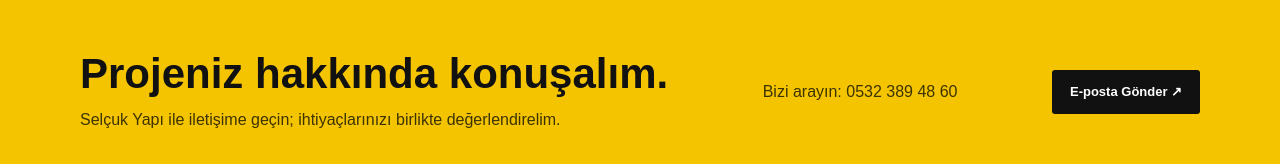
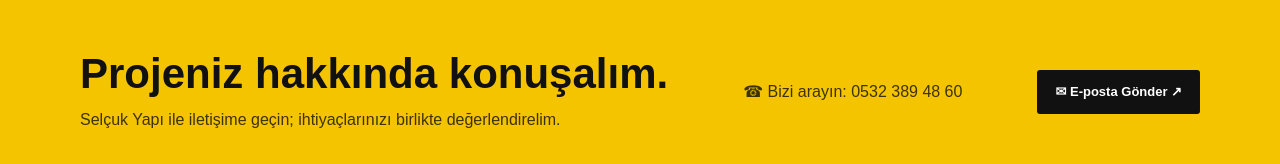
Before and after one commit to batuhanselcuk11-oss/selcuk-yapi, a plain HTML site: page index.html in a window 1280 px wide. Shown: the part 3928-4092 px from the top of the page. Drawn offline with Linux system fonts and the light colour scheme.

Commit message:
Update index.html

```diff
--- a/index.html
+++ b/index.html
@@ -206,10 +206,14 @@
     <div class="wrap contact-inner">
       <div>
         <h2>Projeniz hakkında konuşalım.</h2>
-       <p>Selçuk Yapı ile iletişime geçin; ihtiyaçlarınızı birlikte değerlendirelim.</p>
+      <p>Selçuk Yapı ile iletişime geçin; ihtiyaçlarınızı birlikte değerlendirelim.</p>
       </div>
-      <p><a href="tel:+905323894860">Bizi arayın: 0532 389 48 60</a></p>
-      <a class="btn" href="mailto:info@selcukyapi.com">E-posta Gönder ↗</a>
+
+      <p>
+        <a href="tel:+905323894860">☎ Bizi arayın: 0532 389 48 60</a>
+      </p>
+
+      <a class="btn" href="mailto:info@selcukyapi.com">✉ E-posta Gönder ↗</a>
     </div>
   </section>
 </main>
```
